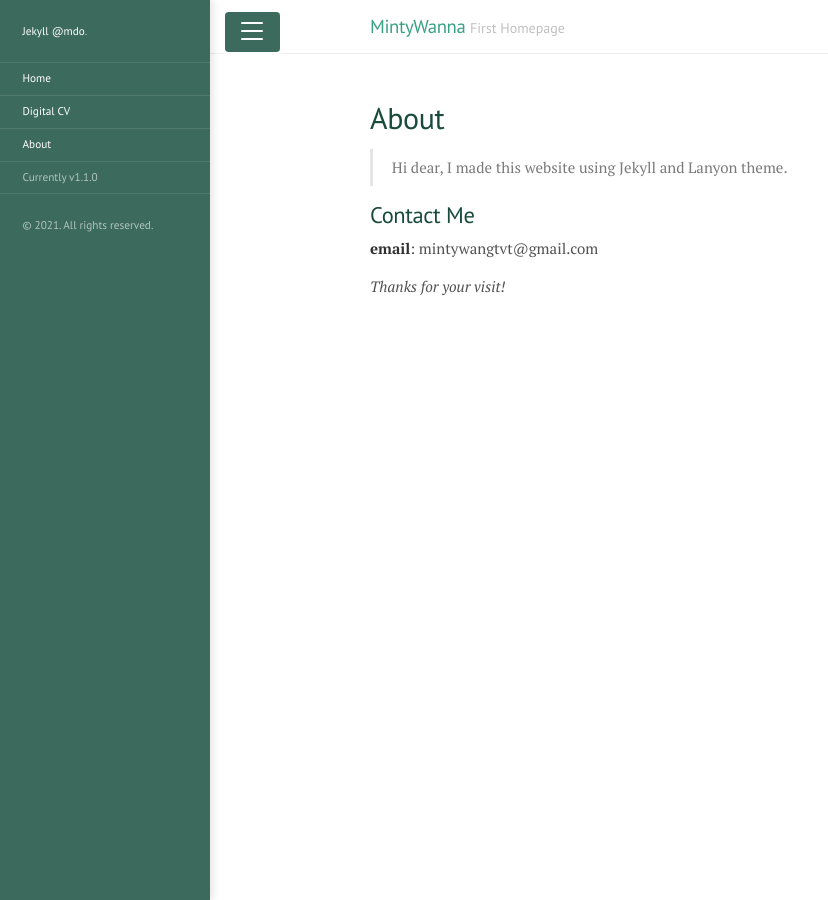
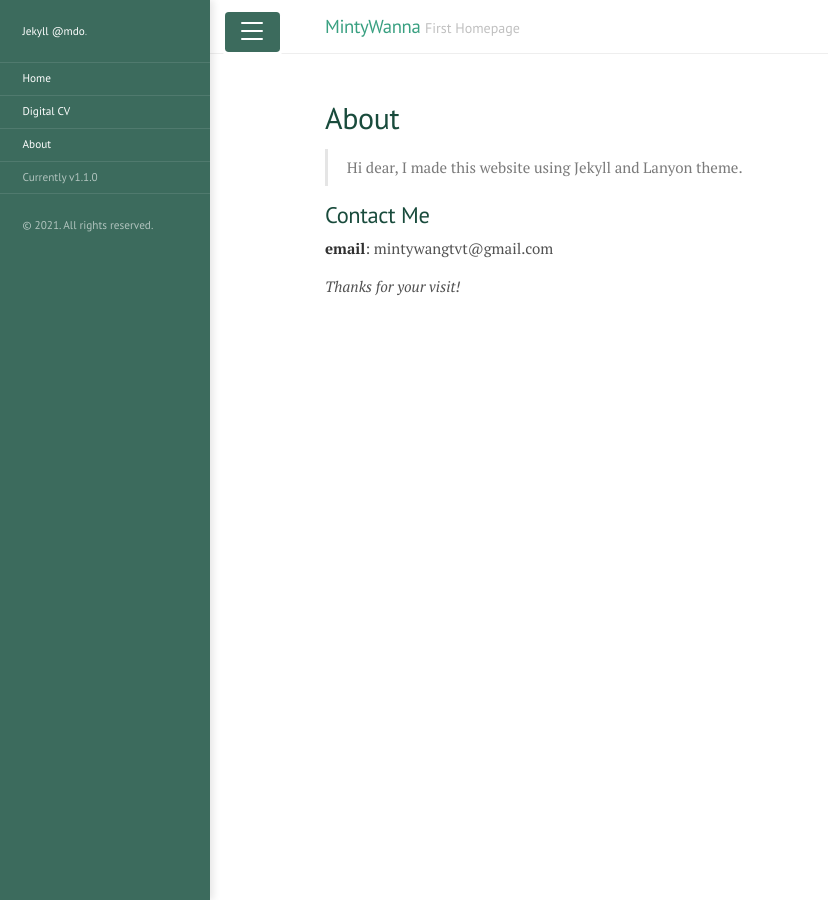
Before and after one commit to apphiaWang/home, a Jekyll site: the page built from about.md, in a window 1280 px wide. Shown: the whole page, without its empty margins (0-828 px from the left). Built offline with Jekyll 4.4.1, drawn with Linux system fonts in a browser that asks for light colours.

Commit message:
add css for larger screen

```diff
--- a/public/css/lanyon.css
+++ b/public/css/lanyon.css
@@ -86,6 +86,11 @@ h1, h2, h3, h4, h5, h6 {
   }
 }
 
+@media (min-width: 74em) {
+  .container {
+    max-width: 44rem;
+  }
+}
 
 /*
  * Masthead
```
